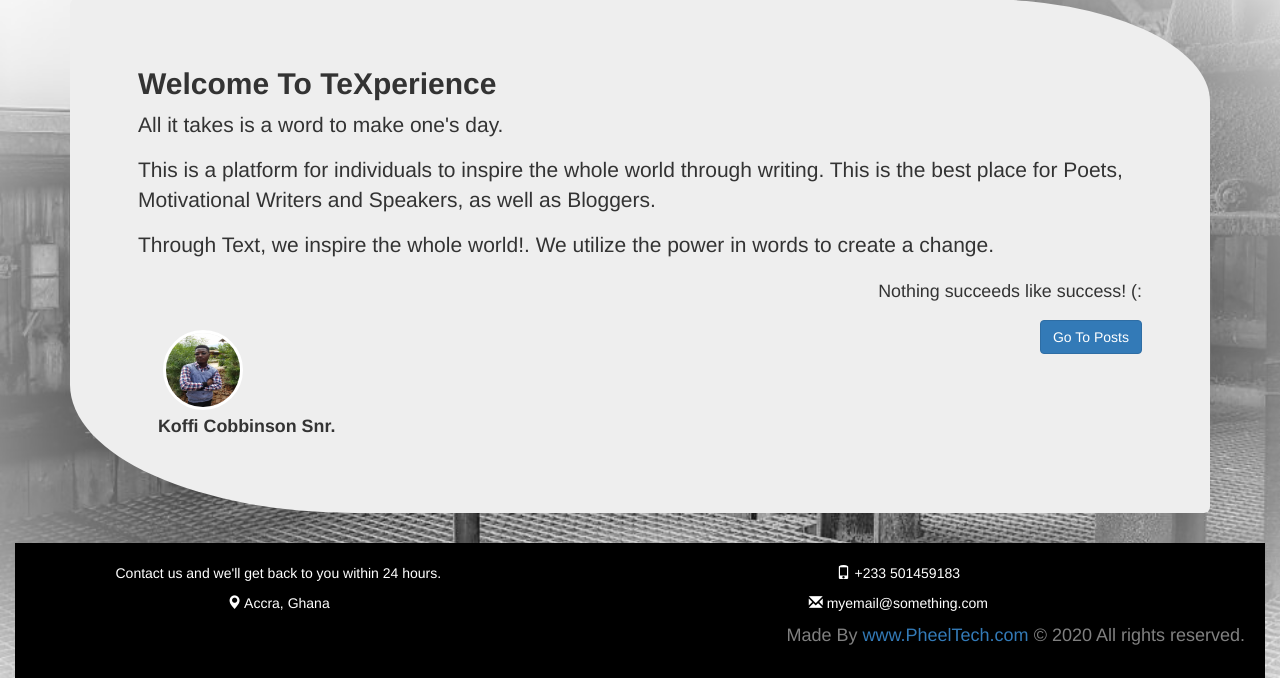
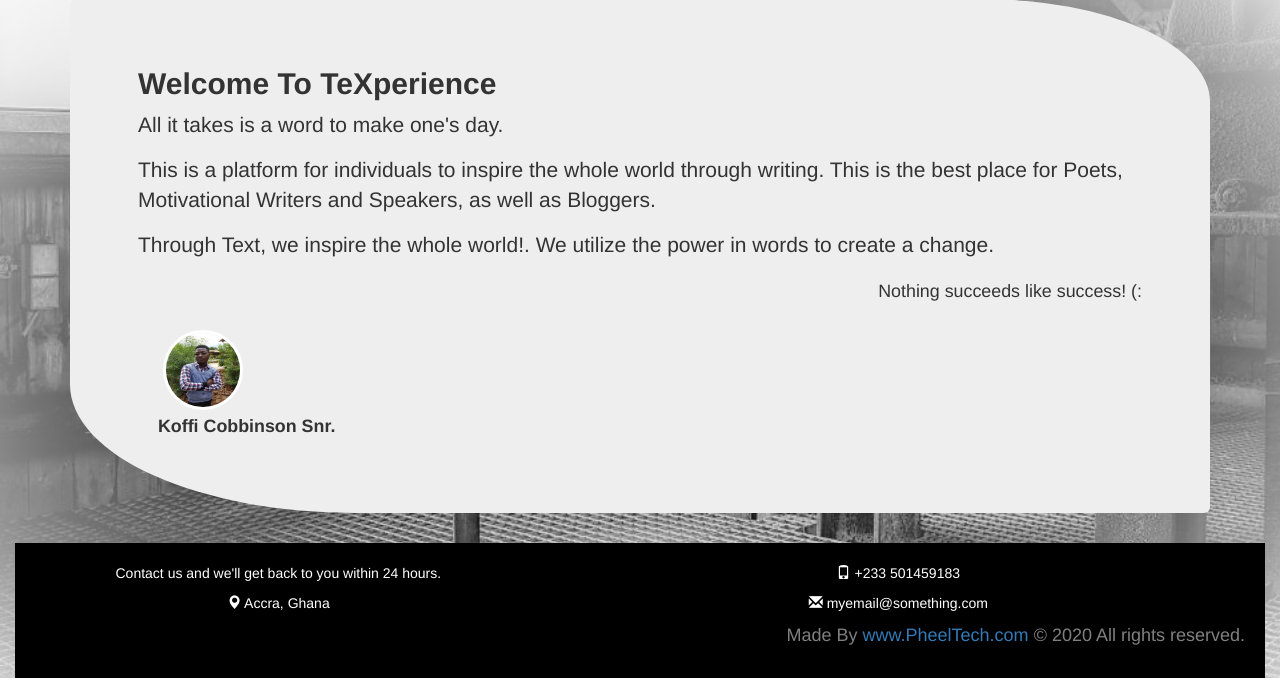
Before and after one commit to Koffi-Cobbin/TeXperienceBlog, a Flask app: page / in a window 1280 px wide. Shown: the part 73-751 px from the top of the page. Run offline with Flask 2, Linux system fonts and the light colour scheme; some libraries are stand-ins or nearby versions.

Commit message:
Update index.html

```diff
--- a/src/templates/index.html
+++ b/src/templates/index.html
@@ -16,7 +16,6 @@
           This is the best place for Poets, Motivational Writers and Speakers, as well as Bloggers. </p>
         <p> Through Text, we inspire the whole world!. We utilize the power in words to create a change.</p>
         <p style="text-align: right;"><small> Nothing succeeds like success! (:</small> </p>
-        <a class="btn btn-primary" href="/posts" role="button" &raquo; style="float: right;">Go To Posts</a>
         <div class="my_profile_pic">
             <img src= "{{ url_for('static', filename='imgs/me.jpg') }}"  class="is-profile-pic"> <!-- <span>Koffi Cobbinson Snr.</span> -->
             <p><small><strong>&nbsp Koffi Cobbinson Snr.</strong></small></p>
```
